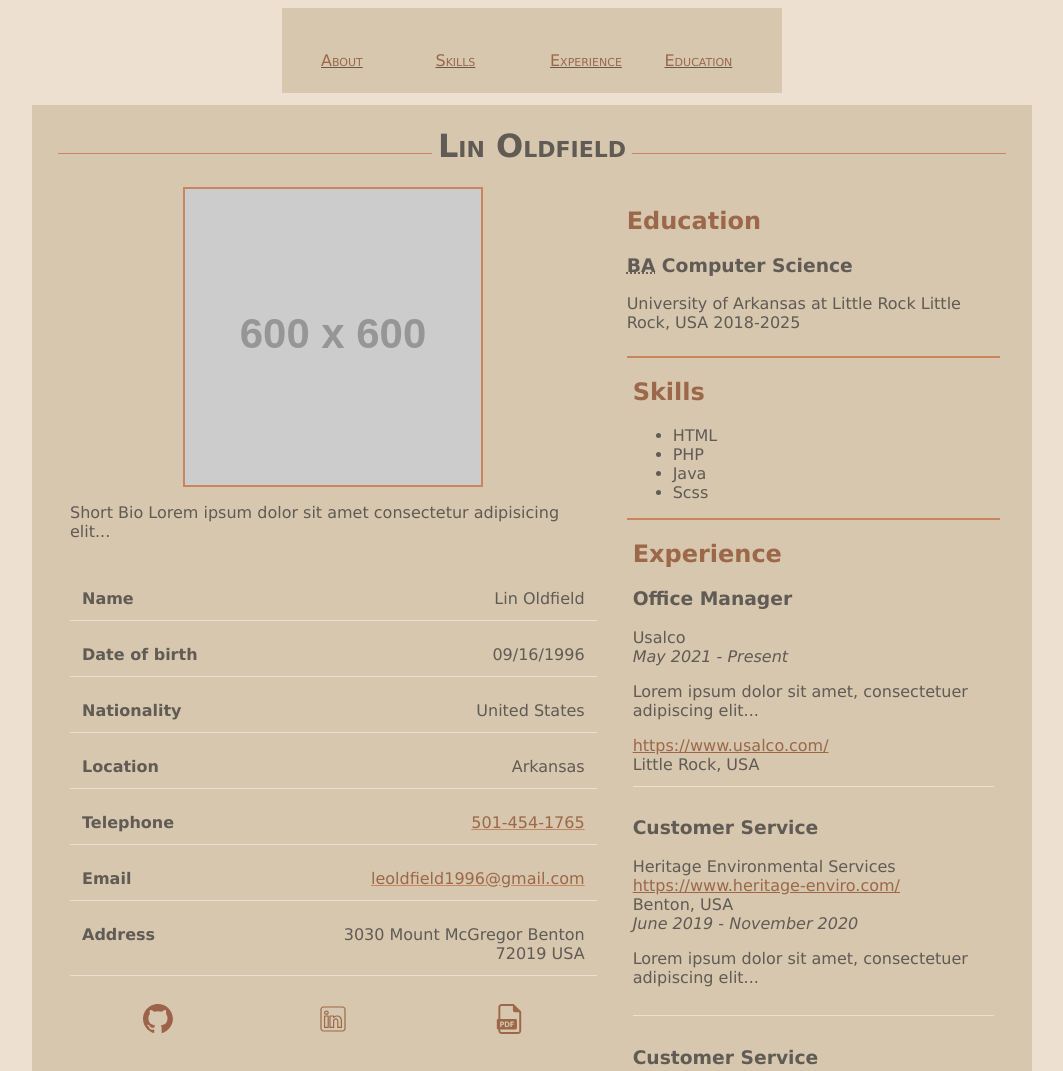
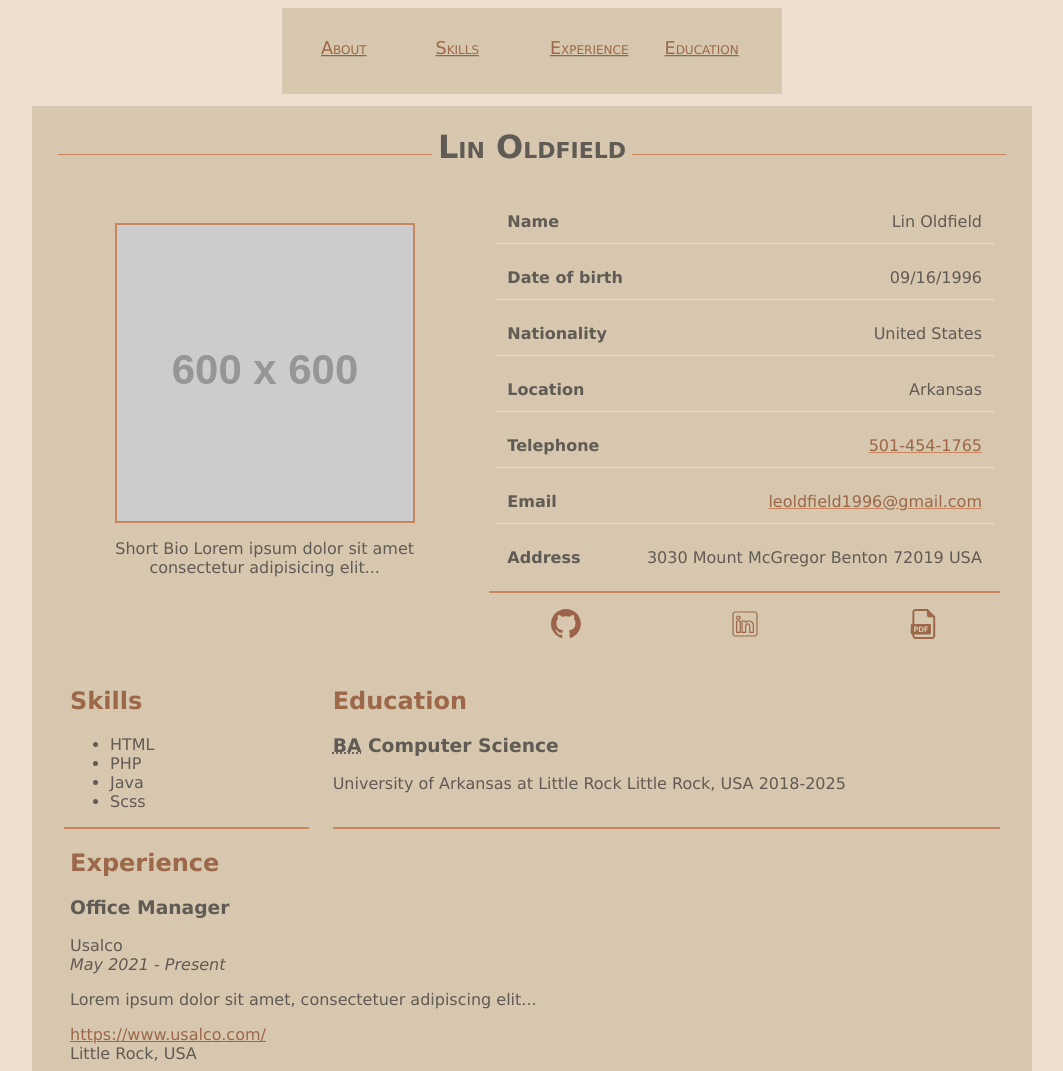
Before and after one commit to leoldfield/ifsc-3342, a plain HTML site: page resume/resume.html in a window 1280 px wide. Shown: the top 1071 px of the page, without its empty margins (108-1171 px from the left). Drawn offline with Linux system fonts and the light colour scheme; placeholder pictures from the web are drawn by us.

Commit message:
Updating resume

```diff
--- a/resume/assets/css/style-json-ld.css
+++ b/resume/assets/css/style-json-ld.css
@@ -57,9 +57,21 @@ main.container{
 
 #about{
     grid-area:about;
+}
+
+.portrait{
+    grid-area:portrait;
+}
+
+.details{
+    grid-area:details;
     margin:0px 12px;
     padding:0px 6px;
     border-bottom:2px solid var(--accent-1);
+}
+
+.related-links{
+    grid-area:links;
 }
 
 #skills{
@@ -102,6 +114,11 @@ body a:hover{
     margin-bottom:12px;
 }
 
+.bio p{
+    padding:0px 24px;
+    text-align:center;
+}
+
 .details{
     margin-top:36px;
     display:grid;
@@ -126,6 +143,10 @@ body a:hover{
     border-bottom:1px solid var(--accent-3);
 }
 
+.details dt:last-of-type, dd:last-of-type{
+    border-bottom:none;
+}
+
 nav{
     padding:1px;
 }
@@ -138,6 +159,8 @@ nav ul{
 
 nav li{
     list-style-type: none;
+    font-size: 1.1em;
+    transform:translatey(-40%);
     margin:0px;
     padding:6px;
 }
@@ -201,6 +224,10 @@ h2 {
     border:none;
 }
 
+.related-links img:hover{
+    filter: invert(33%) sepia(15%) saturate(229%) hue-rotate(349deg) brightness(101%) contrast(92%);
+}
+
 .job, .certificate{
     padding:12px 0px 12px 0px;
     border-bottom:1px solid var(--accent-3);
@@ -238,17 +265,57 @@ h2 {
         max-width:1000px;
         grid-template-areas:
         "title title"
-        "about education"
-        "about skills"
-        "about experience";
+        "about about"
+        "skills education"
+        "experience experience";
         border-bottom:2px solid var(--accent-1);
     }
 
     #about{
         border-bottom:none;
+        display:grid;
+        grid-template-areas:
+        "portrait details details"
+        "..... links links";
+    }
+
+    .bio{
+        display:flex;
+        flex-direction: column;
+        justify-content:flex-end;
+    }
+
+    .details{
+        margin-top:12px;
+    }
+
+    .details dt{
+        grid-column: 1/2;
+    }
+
+    .details dd{
+        grid-column:2/3;
     }
 
     #experience{
         border-bottom:none;
     }
+
+    /*
+    .experience{
+        display:subgrid;
+    }
+
+    .job *[itemprop="jobTitle"],
+    .job *[itemprop="name"],
+    .job *[itemprop="url"],
+    .job *[itemprop="startDate"],
+    .job *[itemprop="addressLocality"]{
+        grid-column: 1/2;
+    }
+
+    .job p{
+        grid-column: 2/3;
+    }
+    */
 }
```
